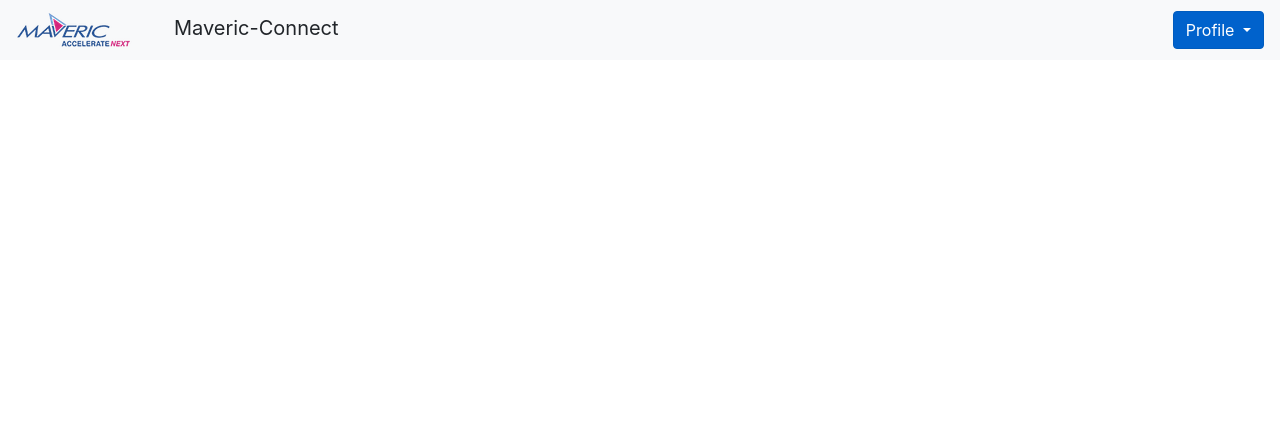
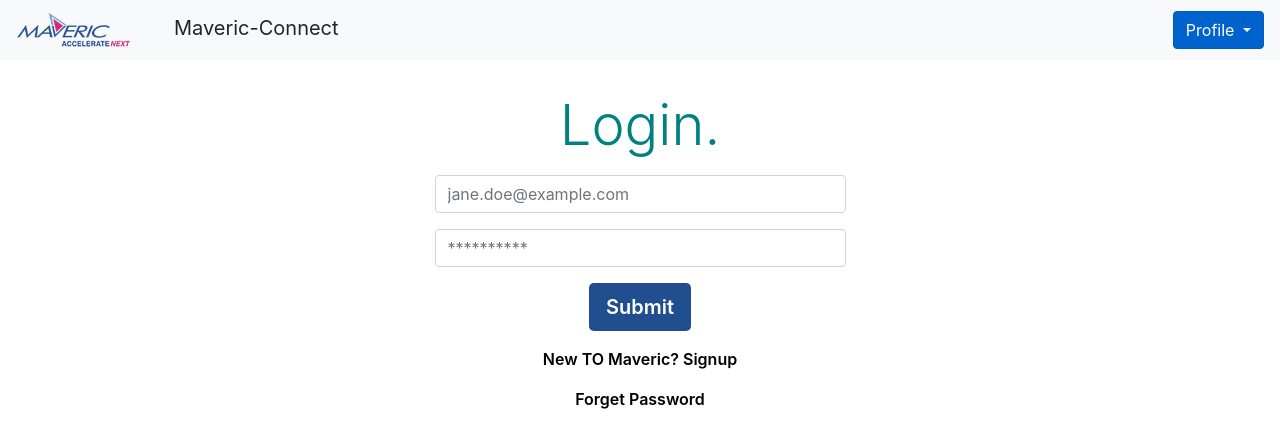
Before and after one commit to sagars0600/maveric-connect, an Angular app: page /signup in a window 1280 px wide. Before the commit this address led to /. Shown: the top 448 px of the page. Built offline with nearby package versions, Linux system fonts and the light colour scheme.

Commit message:
sign-up added

```diff
--- a/src/app/app-routing.module.ts
+++ b/src/app/app-routing.module.ts
@@ -1,7 +1,10 @@
 import { NgModule } from '@angular/core';
 import { Routes, RouterModule } from '@angular/router';
+import { SignupComponent } from './signup/signup.component';
 
-const routes: Routes = [];
+const routes: Routes = [
+  {path: "**", component:SignupComponent}
+];
 
 @NgModule({
   imports: [RouterModule.forRoot(routes)],
--- a/src/app/app.component.html
+++ b/src/app/app.component.html
@@ -1 +1,2 @@
 <app-header></app-header>
+<router-outlet></router-outlet>
--- a/src/app/app.module.ts
+++ b/src/app/app.module.ts
@@ -5,12 +5,14 @@ import { AppRoutingModule } from './app-routing.module';
 import { AppComponent } from './app.component';
 import { FormsModule } from '@angular/forms';
 import { HeaderComponent } from './header/header.component';
+import { SignupComponent } from './signup/signup.component';
 
 
 @NgModule({
   declarations: [
     AppComponent,
     HeaderComponent,
+    SignupComponent,
   ],
   imports: [
     BrowserModule,
--- /dev/null
+++ b/src/app/signup/signup.component.css
@@ -0,0 +1,49 @@
+#cover {
+  background-size: cover;
+  height: 100%;
+  text-align: center;
+  display: flex;
+  align-items: center;
+  position: relative;
+}
+
+#cover-caption {
+  width: 100%;
+  position: relative;
+  z-index: 1;
+}
+
+form:before {
+  content: '';
+  height: 100%;
+  left: 0;
+  position: absolute;
+  top: 0;
+  width: 100%;
+  z-index: -1;
+  border-radius: 10px;
+}
+
+.text-truncate{
+  color: teal;
+}
+
+.btn{
+  font-weight: 600;
+  color: white;
+  background-color: #214e8f;
+}
+
+.span-deco{
+  color: black;
+  font-weight: 600;
+  cursor: pointer;
+}
+
+.span-1{
+  margin-top: 1rem;
+}
+
+.span-2{
+  margin-top: 1rem;
+}
--- /dev/null
+++ b/src/app/signup/signup.component.html
@@ -0,0 +1,42 @@
+<form>
+  <section id="cover" class="min-vh-100">
+    <div id="cover-caption">
+      <div class="container">
+        <div class="row text-white">
+          <div
+            class="col-xl-5 col-lg-6 col-md-8 col-sm-10 mx-auto text-center form p-4"
+          >
+            <h1 class="display-4 py-2 text-truncate">Login.</h1>
+            <div class="px-2">
+              <form action="" class="justify-content-center">
+                <div class="form-group">
+                  <label class="sr-only">Enter Email</label>
+                  <input
+                    type="text"
+                    class="form-control"
+                    placeholder="jane.doe@example.com"
+                  />
+                </div>
+                <div class="form-group">
+                  <label class="sr-only">Enter Password</label>
+                  <input
+                    type="text"
+                    class="form-control"
+                    placeholder="**********"
+                  />
+                </div>
+                <button type="submit" class="btn btn-lg">Submit</button>
+                <div class="span-1">
+                  <span class="span-deco" routerLink="/signup">New TO Maveric? Signup</span>
+                </div>
+                <div class="span-2">
+                  <span class="span-deco" routerLink="/forget">Forget Password </span>
+                </div>
+              </form>
+            </div>
+          </div>
+        </div>
+      </div>
+    </div>
+  </section>
+</form>
--- /dev/null
+++ b/src/app/signup/signup.component.ts
@@ -0,0 +1,15 @@
+import { Component, OnInit } from '@angular/core';
+
+@Component({
+  selector: 'app-signup',
+  templateUrl: './signup.component.html',
+  styleUrls: ['./signup.component.css']
+})
+export class SignupComponent implements OnInit {
+
+  constructor() { }
+
+  ngOnInit(): void {
+  }
+
+}
```
Also changed, not shown: 1 other file (tests, documents, lock files or other folders).
